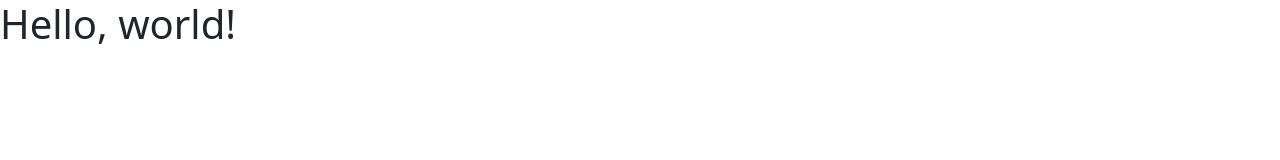
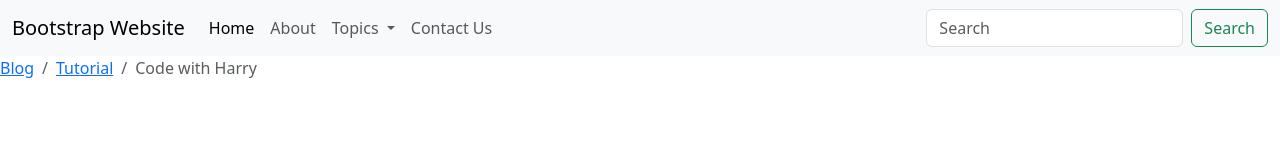
Before and after one commit to sakilaapokharel/Learning_Frontend, a plain HTML site: page Bootstrap-5/Code with Harry/index.html in a window 1280 px wide. Drawn offline with nearby package versions, Linux system fonts and the light colour scheme.

Commit message:
Learning components in bootstrap

```diff
--- a/Bootstrap-5/Code with Harry/index.html
+++ b/Bootstrap-5/Code with Harry/index.html
@@ -1,19 +1,66 @@
 <!doctype html>
 <html lang="en">
+  <head>
+    <meta charset="utf-8">
+    <meta name="viewport" content="width=device-width, initial-scale=1">
+    <title>Bootstrap demo</title>
+    <link href="https://cdn.jsdelivr.net/npm/bootstrap@5.3.0/dist/css/bootstrap.min.css" rel="stylesheet" integrity="sha384-9ndCyUaIbzAi2FUVXJi0CjmCapSmO7SnpJef0486qhLnuZ2cdeRhO02iuK6FUUVM" crossorigin="anonymous">
+  </head>
+  <body>
+    <!-- Nav-bar -->
+    <nav class="navbar navbar-expand-lg bg-body-tertiary">
+      <div class="container-fluid">
+        <a class="navbar-brand" href="#">Bootstrap Website</a>
+        <button class="navbar-toggler" type="button" data-bs-toggle="collapse" data-bs-target="#navbarSupportedContent" aria-controls="navbarSupportedContent" aria-expanded="false" aria-label="Toggle navigation">
+          <span class="navbar-toggler-icon"></span>
+        </button>
+        <div class="collapse navbar-collapse" id="navbarSupportedContent">
+          <ul class="navbar-nav me-auto mb-2 mb-lg-0">
+            <li class="nav-item">
+              <a class="nav-link active" aria-current="page" href="#">Home</a>
+            </li>
+            <li class="nav-item">
+              <a class="nav-link" href="#">About</a>
+            </li>
+            <li class="nav-item dropdown">
+              <a class="nav-link dropdown-toggle" href="#" role="button" data-bs-toggle="dropdown" aria-expanded="false">
+                Topics
+              </a>
+              <ul class="dropdown-menu">
+                <li><a class="dropdown-item" href="#">Technology</a></li>
+                <li><a class="dropdown-item" href="#">Web Development</a></li>
+                <li><hr class="dropdown-divider"></li>
+                <li><a class="dropdown-item" href="#">Support</a></li>
+                <li><a class="dropdown-item" href="#">Write for us</a></li>
+              </ul>
+            </li>
+            <li class="nav-item">
+              <a class="nav-link" href="#">Contact Us</a>
+            </li>
+          </ul>
+          <form class="d-flex" role="search">
+            <input class="form-control me-2" type="search" placeholder="Search" aria-label="Search">
+            <button class="btn btn-outline-success" type="submit">Search</button>
+          </form>
+        </div>
+      </div>
+    </nav>
 
-    <head>
-        <meta charset="utf-8">
-        <meta name="viewport" content="width=device-width, initial-scale=1">
-        <title>Bootstrap Practice</title>
-        <link href="https://cdn.jsdelivr.net/npm/bootstrap@5.3.0/dist/css/bootstrap.min.css" rel="stylesheet" integrity="sha384-9ndCyUaIbzAi2FUVXJi0CjmCapSmO7SnpJef0486qhLnuZ2cdeRhO02iuK6FUUVM" crossorigin="anonymous">
 
-    </head>
-
-  <body>
-    <h1>Hello, world!</h1>
+    <!-- Breadcrumbs -->
+    <nav aria-label="breadcrumb">
+      <ol class="breadcrumb">
+        <li class="breadcrumb-item"><a href="#">Blog</a></li>
+        <li class="breadcrumb-item"><a href="#">Tutorial</a></li>
+        <li class="breadcrumb-item active" aria-current="page">Code with Harry</li>
+      </ol>
+    </nav>
 
 
 
+
+
+    <!-- Script -->
     <script src="https://cdn.jsdelivr.net/npm/bootstrap@5.3.0/dist/js/bootstrap.bundle.min.js" integrity="sha384-geWF76RCwLtnZ8qwWowPQNguL3RmwHVBC9FhGdlKrxdiJJigb/j/68SIy3Te4Bkz" crossorigin="anonymous"></script>
   </body>
 
--- a/Bootstrap-5/Code with Harry/style.css
+++ /dev/null
@@ -1,3 +0,0 @@
-*{
-    box-sizing: border-box;
-}
```
